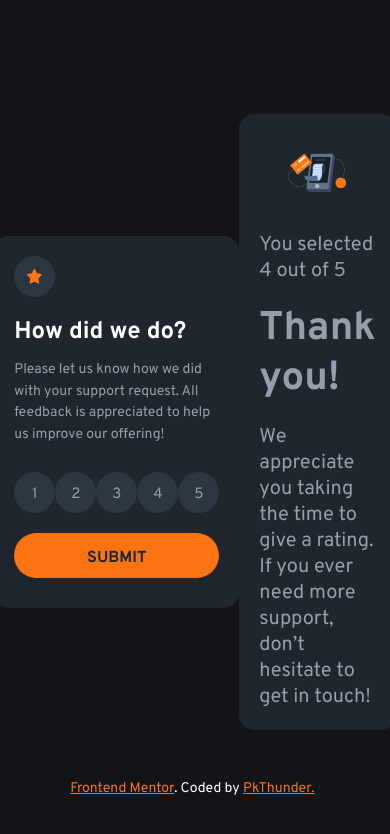
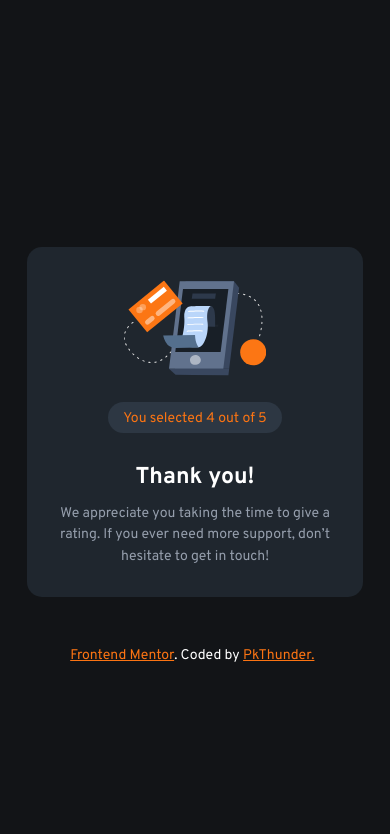
Before and after one commit to pkthunder87/rating-comp, a React (Vite) app: page / in a window 390 px wide. Shown: the top 834 px of the page. Built offline with nearby package versions, Linux system fonts and the light colour scheme.

Commit message:
Feat: Finish static mobile Thanks page

```diff
--- a/src/App.tsx
+++ b/src/App.tsx
@@ -8,7 +8,6 @@ function App() {
   return (
     <div className="wrapper">
       <AppLayout>
-        <Rating />
         <Thanks />
       </AppLayout>
       <Attribution />
--- a/src/components/Thanks.tsx
+++ b/src/components/Thanks.tsx
@@ -7,7 +7,7 @@ function Thanks() {
         alt="gold star"
       />
 
-      <p className="thanks__choice">You selected 4 out of 5</p>
+      <p className="thanks__choice icon-circle">You selected 4 out of 5</p>
 
       <h1 className="thanks__title">Thank you!</h1>
       <p className="thanks__text">
--- a/src/sass/_components.scss
+++ b/src/sass/_components.scss
@@ -111,7 +111,43 @@
 }
 
 .thanks {
+  display: flex;
+  flex-direction: column;
+  justify-content: center;
+  align-items: center;
+
   &__img {
-    scale: 50%;
+    margin-block-start: 0.7rem;
+    scale: 88%;
+  }
+
+  &__choice {
+    color: hsl(var(--color-orange));
+    font-size: 1.4rem;
+
+    width: fit-content;
+    display: flex;
+    justify-content: center;
+    align-items: center;
+    padding-inline: 1.5rem;
+    padding-block-start: 0.8rem;
+    padding-block-end: 0.6rem;
+    border-radius: 100px;
+    background-color: hsl(var(--color-bubble));
+  }
+
+  &__title {
+    margin-block-start: 1rem;
+    font-size: 2.3rem;
+
+    color: hsl(var(--color-white));
+  }
+
+  &__text {
+    margin-block-start: -0.9rem;
+    text-align: center;
+    font-size: 1.4rem;
+    line-height: 1.53em;
+    margin-block-end: 1rem;
   }
 }
```
